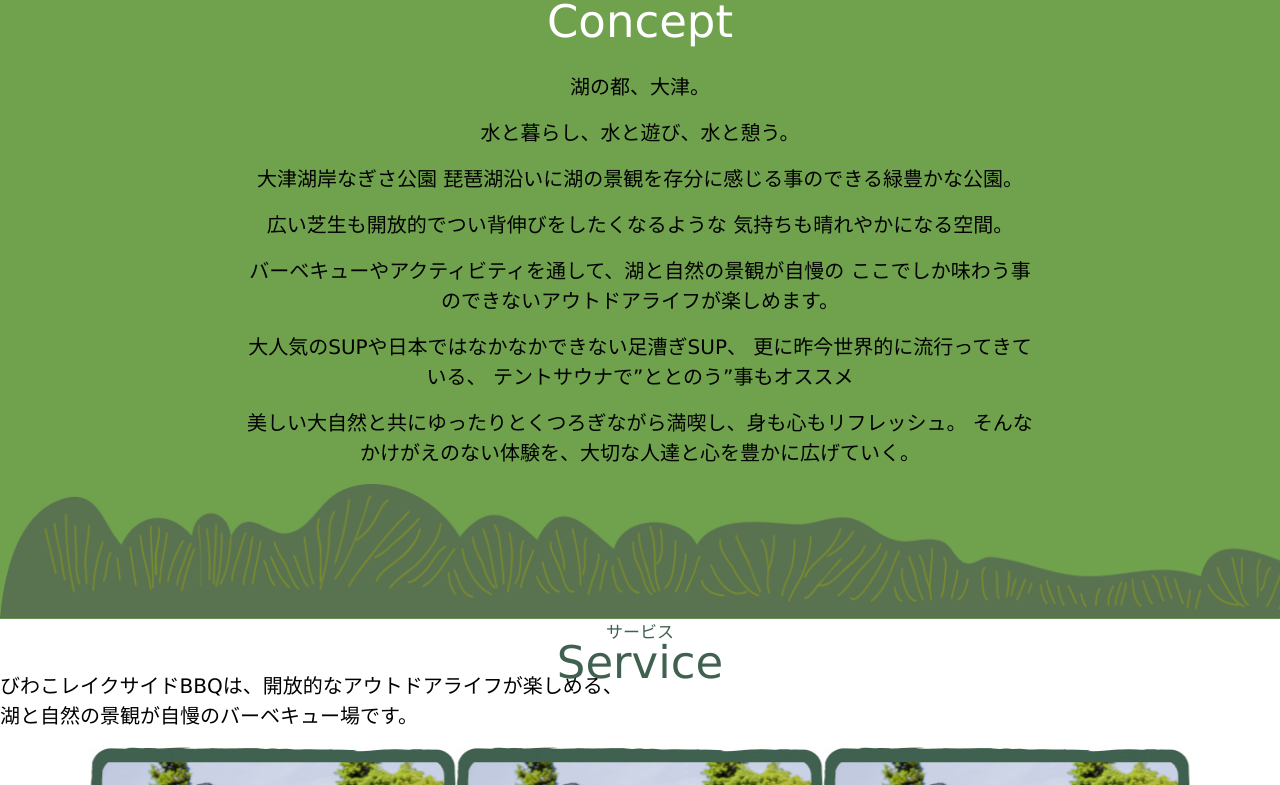
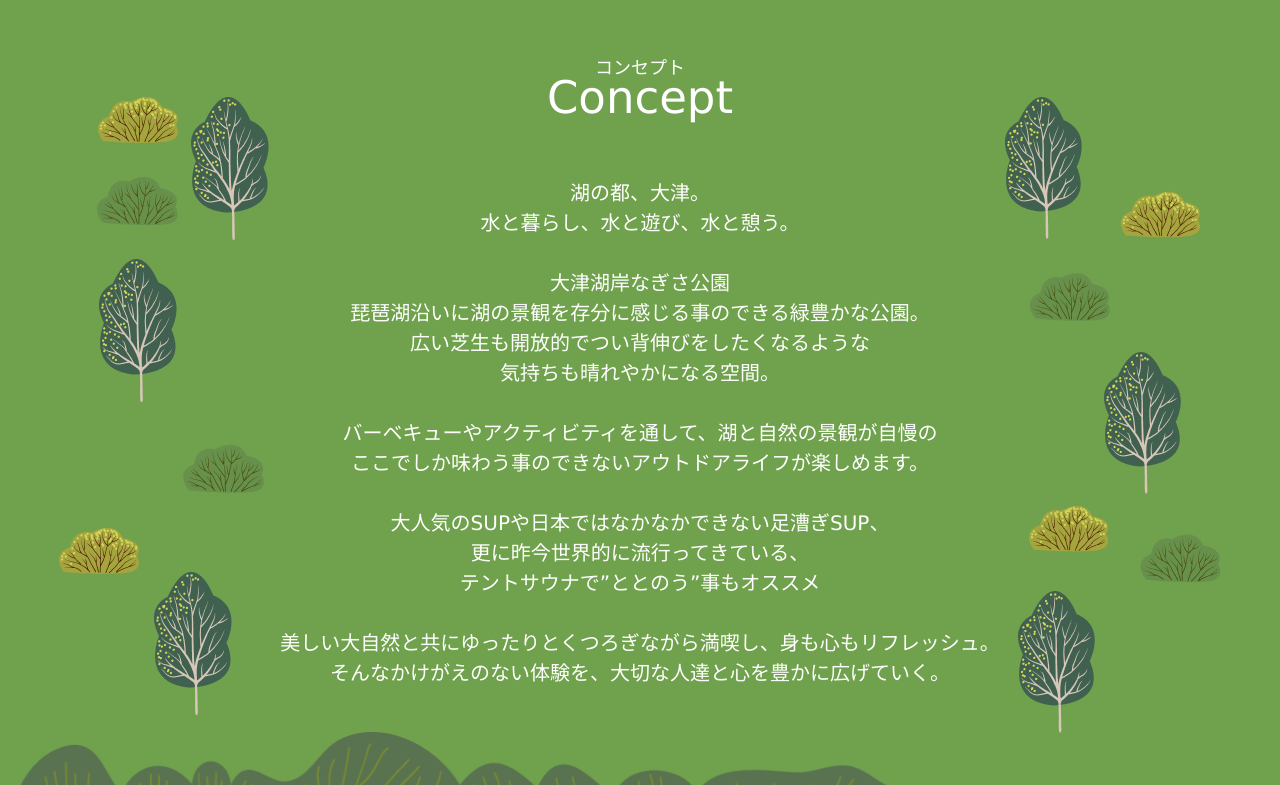
Before and after one commit to 03DAICHI18/biwako, a plain HTML site: page public/index.html in a window 1280 px wide. Shown: the part 834-1619 px from the top of the page. Drawn offline with nearby package versions, Linux system fonts and the light colour scheme.

Commit message:
conceptスタイル当て

```diff
--- a/development/scss/base/_base.scss
+++ b/development/scss/base/_base.scss
@@ -5,7 +5,7 @@ body {
 	color: $base_color;
 	font-family: $fontFamily;
 	font-size: rem(20);
-	font-weight: 500;
+	font-weight: 400;
 	overflow-x: hidden;
 }
 
--- a/development/scss/layout/_layout.scss
+++ b/development/scss/layout/_layout.scss
@@ -1,6 +1,33 @@
 /* layoutModule */
 /************************************************/
 .ly_concept {
-	padding-top: 90px;
 	position: relative;
 }
+
+.ly_fv {
+	height: 812.5px;
+	img {
+		height: 100%;
+	}
+}
+
+.ly_concept {
+	position: relative;
+}
+
+.ly_concept_inner {
+	margin: 0 auto;
+	max-width: 1162px;
+	position: relative;
+}
+.ly_concept_treeLeft , .ly_concept_treeRight {
+	position: absolute;
+	top: 118px;
+}
+
+.ly_concept_treeLeft {
+	left: 0;
+}
+.ly_concept_treeRight {
+	right: 0;
+}
--- a/development/scss/module/_header.scss
+++ b/development/scss/module/_header.scss
@@ -1,9 +1,7 @@
 .ly_header {
 	height: 70px;
-	left: 50%;
 	position: absolute;
 	top: 0;
-	transform: translateX(-50%);
 	width: 100%;
 }
 
@@ -14,6 +12,7 @@
 	margin: 0 auto;
 	max-width: 1330px;
 	padding: 30px 0;
+	width: 100%;
 }
 
 .bl_header_block {
--- a/development/scss/module/_section_title.scss
+++ b/development/scss/module/_section_title.scss
@@ -2,7 +2,7 @@
 /************************************************/
 .el_section_title {
 	color: $accent_color;
-	@include l_height(17 , 27);
+	@include l_height(18 , 27);
 	position: relative;
 	text-align: center;
 }
@@ -15,8 +15,15 @@
 	text-transform: capitalize;
 }
 
+.el_section_concept {
+	padding-top: 75px;
+}
 .el_section_concept::after {
 	content: "concept";
+}
+
+.el_section_service {
+	margin-top: 86px;
 }
 .el_section_service::after {
 	content: "service";
--- a/development/scss/unipue/_unique.scss
+++ b/development/scss/unipue/_unique.scss
@@ -1,19 +1,32 @@
 /* セクション独自のスタイル */
 /************************************************/
+/* concept */
+.un_concept_textWrap {
+	color: $sub_color;
+}
+
 .un_concept_textWrap {
 	@include l_height(20 , 30);
 	margin: 0 auto;
-	margin-top: 50px;
+	margin-top: 80px;
 	max-width: 800px;
 	text-align: center;
 }
+.un_concept_textBlock:not(:first-of-type) {
+	margin-top: 1.5em;
+}
 
-// ボトム背景
 .un_concept_bottomBg {
 	background-image: url(../../../public/assets/img/symbol/concept/bg_green.png);
 	background-size: cover;
 	display: block;
 	height: 135.38px;
-	// bottom: 0;
-	// position: absolute;
+	margin-top: 2.2em;
 }
+
+/* service */
+.un_service_text {
+	color: $accentSub_color;
+	margin-top: 65px;
+	text-align: center;
+}
--- a/public/index.html
+++ b/public/index.html
@@ -60,8 +60,8 @@
   <div class="ly_fv">
     <picture>
       <source media="(min-width: 961px)" srcset="./assets/img/logo/fv.png">
-      <source media="(max-width: 960px)" srcset="./assets/img/txt_bg/fv_sp.png">
-      <img src="./assets/img/logo/fv.png" alt="鼻炎・花粉・ウィルス対策の新常識シュッと1秒「鼻バリア」">
+      <source media="(max-width: 960px)" srcset="./assets/img/logo/fv.png">
+      <img src="./assets/img/logo/fv.png" alt="">
     </picture>
     <!-- <div class="el_fvImg"><img src="" alt=""></div>
       <div class="el_fvText">
@@ -76,38 +76,52 @@
 
   <main>
     <section id="concept" class="ly_concept hp_Bg">
+      <div class="ly_concept_inner">
         <h2 class="el_section_title el_section_concept hp_textw">コンセプト</h2>
         <div class="un_concept_textWrap">
-        <p>湖の都、大津。</p>
-        <p>水と暮らし、水と遊び、水と憩う。</p>
+          <div class="un_concept_textBlock">
             <p>
-          大津湖岸なぎさ公園
-          琵琶湖沿いに湖の景観を存分に感じる事のできる緑豊かな公園。
+              湖の都、大津。<br>
+              水と暮らし、水と遊び、水と憩う。
             </p>
+          </div>
+          <div class="un_concept_textBlock">
             <p>
-          広い芝生も開放的でつい背伸びをしたくなるような
+              大津湖岸なぎさ公園<br>
+              琵琶湖沿いに湖の景観を存分に感じる事のできる緑豊かな公園。<br>
+              広い芝生も開放的でつい背伸びをしたくなるような<br>
               気持ちも晴れやかになる空間。
             </p>
+          </div>
+          <div class="un_concept_textBlock">
             <p>
-          バーベキューやアクティビティを通して、湖と自然の景観が自慢の
+              バーベキューやアクティビティを通して、湖と自然の景観が自慢の<br>
               ここでしか味わう事のできないアウトドアライフが楽しめます。
             </p>
+          </div>
+          <div class="un_concept_textBlock">
             <p>
-          大人気のSUPや日本ではなかなかできない足漕ぎSUP、
-          更に昨今世界的に流行ってきている、
+              大人気のSUPや日本ではなかなかできない足漕ぎSUP、<br>
+              更に昨今世界的に流行ってきている、<br>
               テントサウナで”ととのう”事もオススメ
             </p>
+          </div>
+          <div class="un_concept_textBlock">
             <p>
-          美しい大自然と共にゆったりとくつろぎながら満喫し、身も心もリフレッシュ。
+              美しい大自然と共にゆったりとくつろぎながら満喫し、身も心もリフレッシュ。<br>
               そんなかけがえのない体験を、大切な人達と心を豊かに広げていく。
             </p>
+          </div>
+        </div>
+        <span class="ly_concept_treeLeft"><img src="./assets/img/symbol/concept/bg_tree_left.png" alt=""></span>
+        <span class="ly_concept_treeRight"><img src="./assets/img/symbol/concept/bg_tree_right.png" alt=""></span>
       </div>
       <span class="un_concept_bottomBg"></span>
     </section> <!-- concept -->
 
     <section id="service">
       <h2 class="el_section_title el_section_service">サービス</h2>
-      <p>びわこレイクサイドBBQは、開放的なアウトドアライフが楽しめる、<br>湖と自然の景観が自慢のバーベキュー場です。</p>
+      <p class="un_service_text">びわこレイクサイドBBQは、開放的なアウトドアライフが楽しめる、<br>湖と自然の景観が自慢のバーベキュー場です。</p>
       <div class="bl_slide_relative">
         <div class="bl_slide_container swiper-container">
           <div class="swiper-wrapper">
@@ -116,8 +130,8 @@
             <div class="swiper-slide"><img src="./assets/img/photo/slide_img.jpg" alt=""></div>
           </div>
         </div>
-        <button type="button" class="swiper-button-prev"><img src="./assets/img/symbol/concept/slidebtn_left.svg" alt=""></button>
-        <button type="button" class="swiper-button-next"><img src="./assets/img/symbol/concept/slidebtn_right.svg" alt=""></button>
+        <button type="button" class="swiper-button-prev"><img src="./assets/img/symbol/service/slidebtn_left.svg" alt=""></button>
+        <button type="button" class="swiper-button-next"><img src="./assets/img/symbol/service/slidebtn_right.svg" alt=""></button>
       </div>
       <div class="bl_strongBox">
 
```
Also changed, not shown: public/assets/css/style.css, public/assets/img/symbol/concept/bg_tree_left.png (added), public/assets/img/symbol/concept/bg_tree_right.png (added), public/assets/img/symbol/service/slidebtn_left.svg (renamed from public/assets/img/symbol/concept/slidebtn_left.svg), public/assets/img/symbol/service/slidebtn_right.svg (renamed from public/assets/img/symbol/concept/slidebtn_right.svg). Lines whose indentation alone changed are shown as unchanged.
